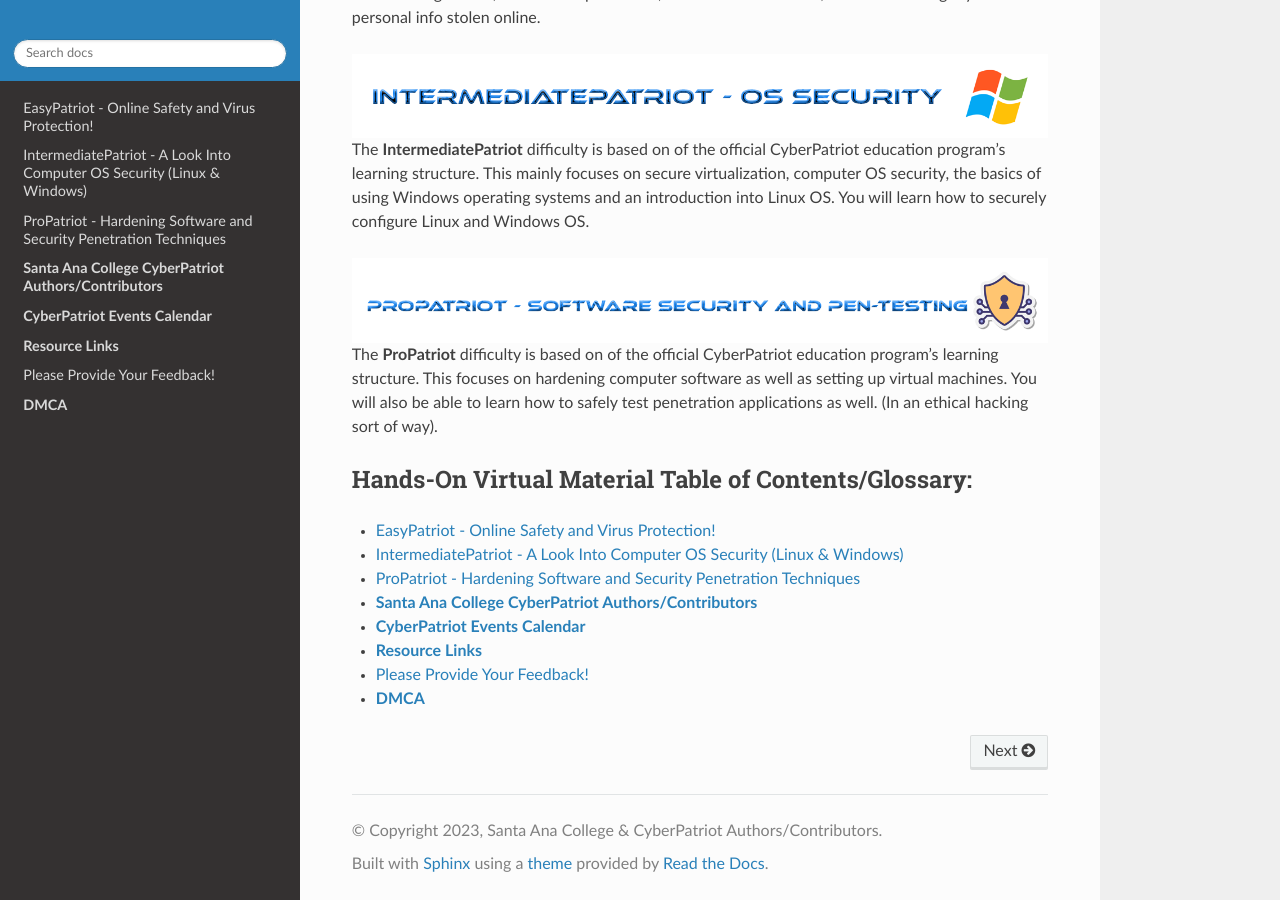
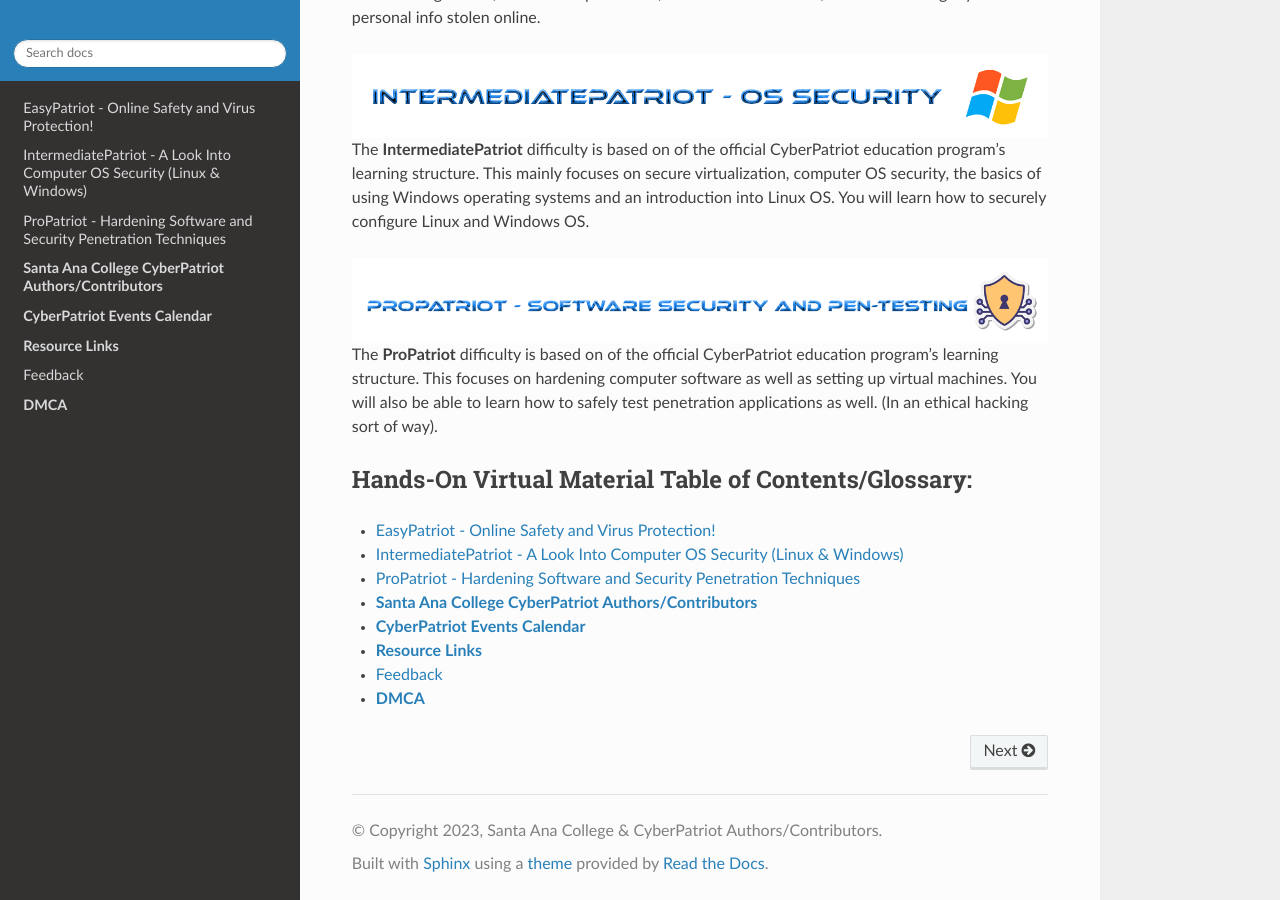
Before and after one commit to natt96z/cybersac, a Sphinx documentation site: the page built from docs/source/index.rst, in a window 1280 px wide and 900 px high, scrolled down 1144 px. Built offline with Sphinx 7.4.7 and the Read the Docs theme 2.0.0, drawn with Linux system fonts in a browser that asks for light colours; pages that are not in the unit, such as notebooks, are missing from menus.

Commit message:
Update feedback.rst

```diff
--- a/docs/source/feedback.rst
+++ b/docs/source/feedback.rst
@@ -1,10 +1,10 @@
 
-Please Provide Your Feedback!
+Feedback
 =================================
 
 
 .. raw:: html
 
-           <iframe width="640px" height="480px" src="https://forms.office.com/Pages              /ResponsePage.aspx?id=lQAEqG1xSU63g7X3Ru6os1POrUcHWnBDq39Po2FUgcFURVc5Q1MyNlBaMUNLVEtPWUNRN1c5WTZVNC4u&embed=true" frameborder="0" marginwidth="0" marginheight="0" style="border: none; max-width:100%; max-height:100vh" allowfullscreen webkitallowfullscreen mozallowfullscreen msallowfullscreen> </iframe>
+           <iframe width="640px" height="480px" src="https://forms.office.com/Pages/ResponsePage.aspx?id=lQAEqG1xSU63g7X3Ru6os1POrUcHWnBDq39Po2FUgcFURVc5Q1MyNlBaMUNLVEtPWUNRN1c5WTZVNC4u&embed=true" frameborder="0" marginwidth="0" marginheight="0" style="border: none; max-width:100%; max-height:100vh" allowfullscreen webkitallowfullscreen mozallowfullscreen msallowfullscreen> </iframe>
 
 .. Note:: Please provide appropriate responces that do not include bad language, maliscious content or violent responces to staff or site operators, these feeedback opinion will be discarded or reported appropriately to the correct higher authority if needed. Our team appreciates your time as well as constructive feedback on our documentation work. Feedback collection tool provided by Microsoft Forms.
```
